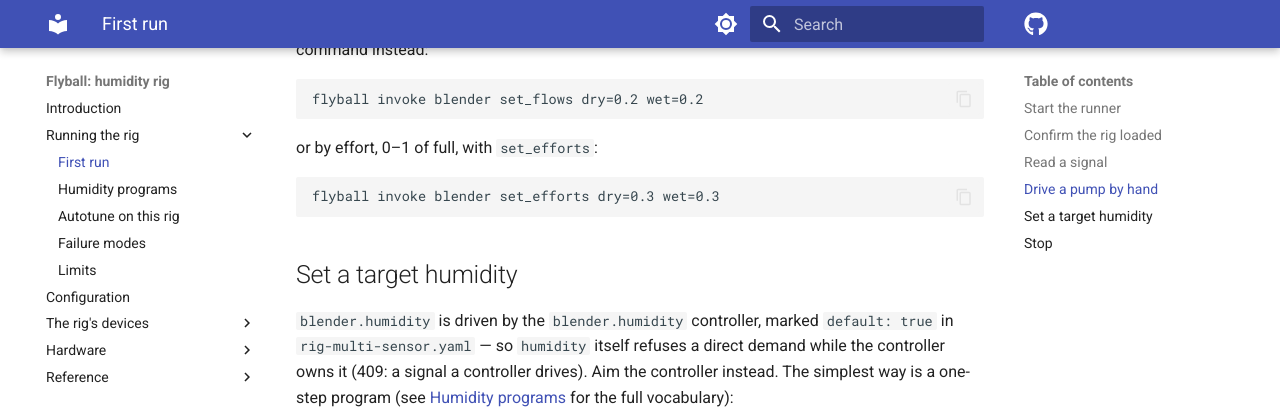
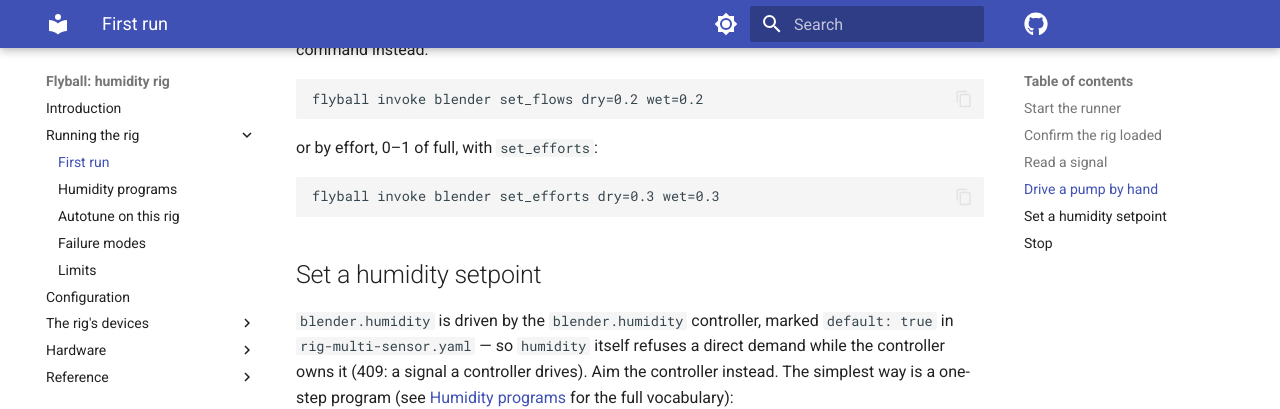
Before and after one commit to bengineer42/humctrl, an MkDocs documentation site: the page built from book/src/1-running/first-run.md, in a window 1280 px wide and 900 px high, scrolled down 1224 px. Shown: the top 409 px of the window. Built offline with MkDocs 1.6.1 and Material for MkDocs 9.7.7, drawn with Linux system fonts in a browser that asks for light colours; comment, search, counter and statistics services are not loaded.

Commit message:
docs: pair flyball wf1-sweeps 3a79d4d (setpoint, humidity demand, not target)
Signed-off-by: Bengineer <158306087+bengineer42@users.noreply.github.com>

````diff
--- a/book/src/1-running/first-run.md
+++ b/book/src/1-running/first-run.md
@@ -62,7 +62,7 @@ or by effort, 0–1 of full, with `set_efforts`:
 flyball invoke blender set_efforts dry=0.3 wet=0.3
 ```
 
-## Set a target humidity
+## Set a humidity setpoint
 
 `blender.humidity` is driven by the `blender.humidity` controller, marked
 `default: true` in `rig-multi-sensor.yaml` — so `humidity` itself refuses a direct
--- a/book/src/3-devices/index.md
+++ b/book/src/3-devices/index.md
@@ -19,7 +19,7 @@ or the controller that binds them:
 | device | driver | what it is |
 | --- | --- | --- |
 | `hum_sensors` | `sht4x_set` | three SHT4x sensors, each its own namespace |
-| `blender` | `dual_pump_blender` | two PWM pumps, blended to a target humidity |
+| `blender` | `dual_pump_blender` | two PWM pumps, blended to a humidity demand |
 
 ## `hum_sensors`
 
````
